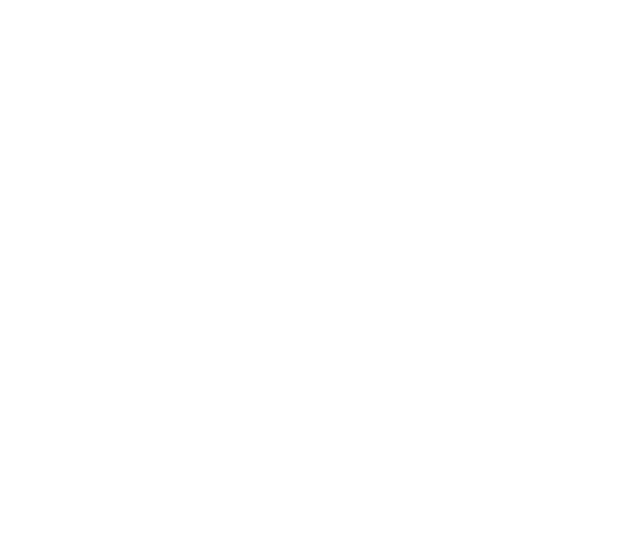
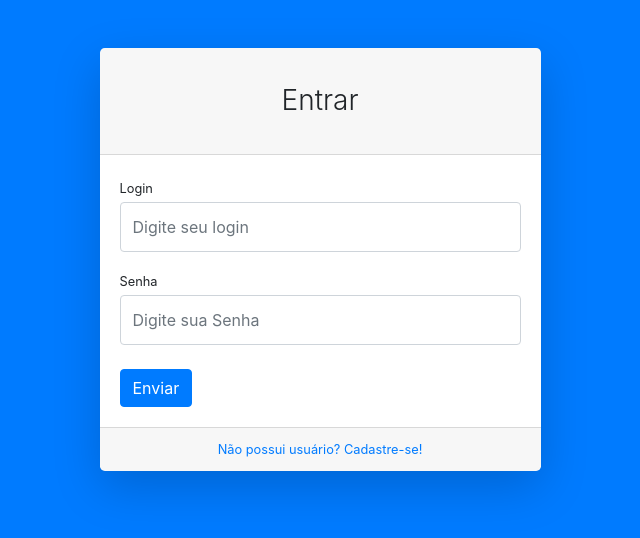
Before and after one commit to alexslopes/cadastro-app, an Angular app: page /login in a window 1280 px wide. Before the commit this address led to /. Shown: the top 538 px of the page, without its empty margins (320-960 px from the left). Built offline with nearby package versions, Linux system fonts and the light colour scheme.

Commit message:
Inerido componente login

```diff
--- a/src/app/app-routing.module.ts
+++ b/src/app/app-routing.module.ts
@@ -2,9 +2,11 @@
 import { Routes, RouterModule } from '@angular/router';
 import { HomeComponent } from './home/home.component';
 import { LayoutComponent } from './layout/layout.component';
+import { LoginComponent } from './login/login.component';
 
 
 const routes: Routes = [
+  { path: 'login', component: LoginComponent},
   { path: '', component: LayoutComponent, children: [
     { path: 'home', component: HomeComponent}
   ]}
--- a/src/app/app.module.ts
+++ b/src/app/app.module.ts
@@ -10,12 +10,14 @@
 import { FormsModule } from '@angular/forms';
 import { HttpClientModule } from '@angular/common/http'
 import { CursoModule } from './curso/curso.module';
+import { LoginComponent } from './login/login.component';
 
 @NgModule({
   declarations: [
     AppComponent,
     LayoutComponent,
-    HomeComponent
+    HomeComponent,
+    LoginComponent
   ],
   imports: [
     BrowserModule,
--- /dev/null
+++ b/src/app/login/login.component.html
@@ -0,0 +1,70 @@
+<div class="bg-primary">
+  <div id="layoutAuthentication">
+    <div id="layoutAuthentication_content">
+      <main>
+        <div class="container">
+          <div class="row justify-content-center">
+            <div class="col-lg-5">
+              <div class="card shadow-lg border-0 rounded-lg mt-5">
+                <div class="card-header">
+                  <h3 class="text-center font-weight-light my-4">
+                    {{ cadastrando ? 'Cadastro de Novo Usuário' : 'Entrar' }}
+                  </h3>
+                </div>
+                <div class="card-body">
+                  <div class="alert alert-success" *ngIf="mensagemSucesso">
+                    {{mensagemSucesso}}
+                  </div>
+                  <div class="alert alert-danger" *ngFor="let erro of errors">
+                    {{erro}}
+                  </div>
+                  <form #loginForm="ngForm" (submit)="onSubmit();">
+                    <div class="form-group">
+                      <label class="small mb-1">Login</label>
+                      <input type="text" name="username"
+                            [(ngModel)]="username" autocomplete="off"
+                            class="form-control py-4"
+                            placeholder="Digite seu login"/>
+                    </div>
+
+                    <div class="form-group">
+                      <label class="small mb-1">Senha</label>
+                      <input type="password" name="password"
+                            [(ngModel)]="password"
+                            class="form-control py-4"
+                            placeholder="Digite sua Senha"/>
+                    </div>
+
+
+                    <div class="form-group align-items-center justify-content-between mt-4 mb-0">
+                      <button type="submit" class="btn btn-primary" *ngIf="!cadastrando">
+                        Enviar
+                      </button>
+
+                      <button type="button" class="btn btn-success"
+                        (click)="cadastrar()"
+                        *ngIf="cadastrando">
+                        Cadastrar
+                      </button>
+
+                      <button type="button" (click)="cancelaCadastro()"
+                              class="btn btn-danger ml-1" *ngIf="cadastrando">
+                        Cancelar
+                      </button>
+                    </div>
+                  </form>
+                </div>
+                <div class="card-footer text-center">
+                  <div class="small">
+                    <a href="#" (click)="preparaCadastrar($event)">
+                      Não possui usuário? Cadastre-se!
+                    </a>
+                  </div>
+                </div>
+              </div>
+            </div>
+          </div>
+        </div>
+      </main>
+  </div>
+</div>
--- /dev/null
+++ b/src/app/login/login.component.ts
@@ -0,0 +1,15 @@
+import { Component, OnInit } from '@angular/core';
+
+@Component({
+  selector: 'app-login',
+  templateUrl: './login.component.html',
+  styleUrls: ['./login.component.css']
+})
+export class LoginComponent implements OnInit {
+
+  constructor() { }
+
+  ngOnInit(): void {
+  }
+
+}
```
Also changed, not shown: src/app/login/login.component.css (added), 1 other file (tests, documents, lock files or other folders).
